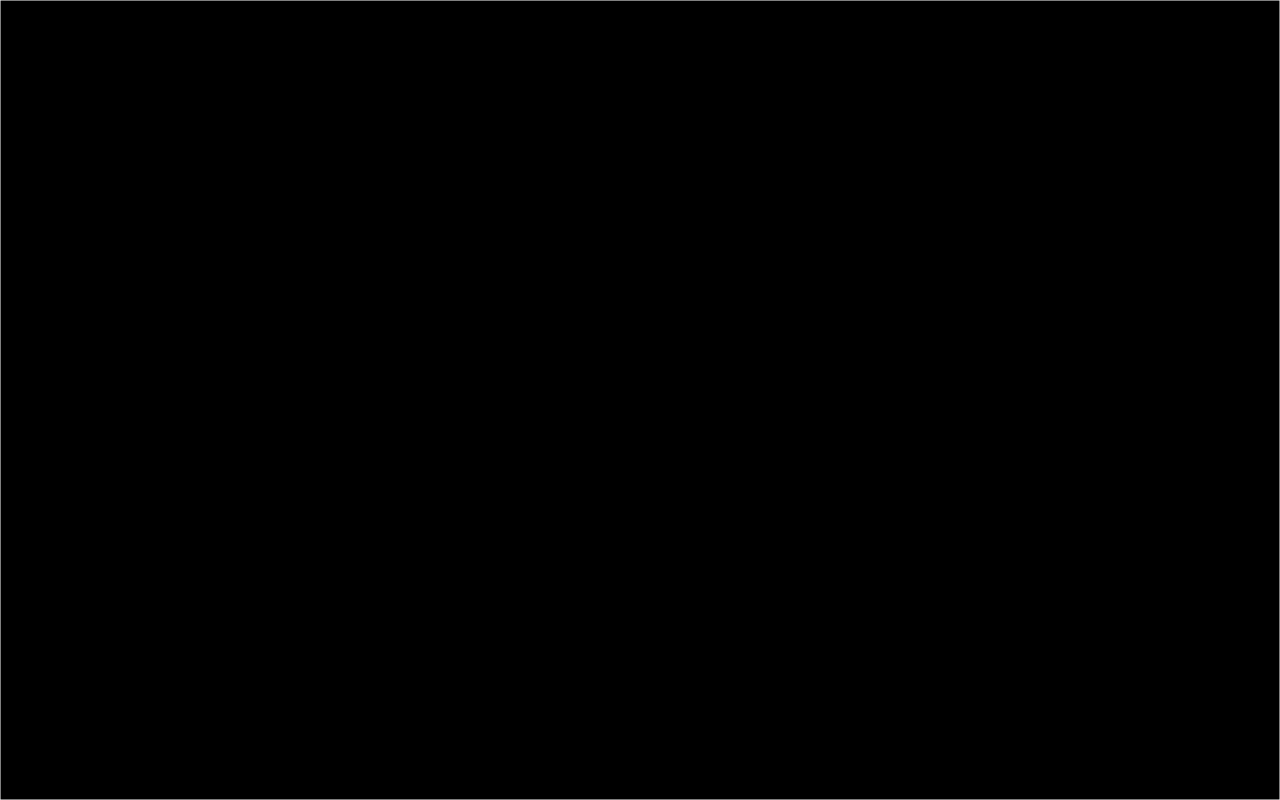
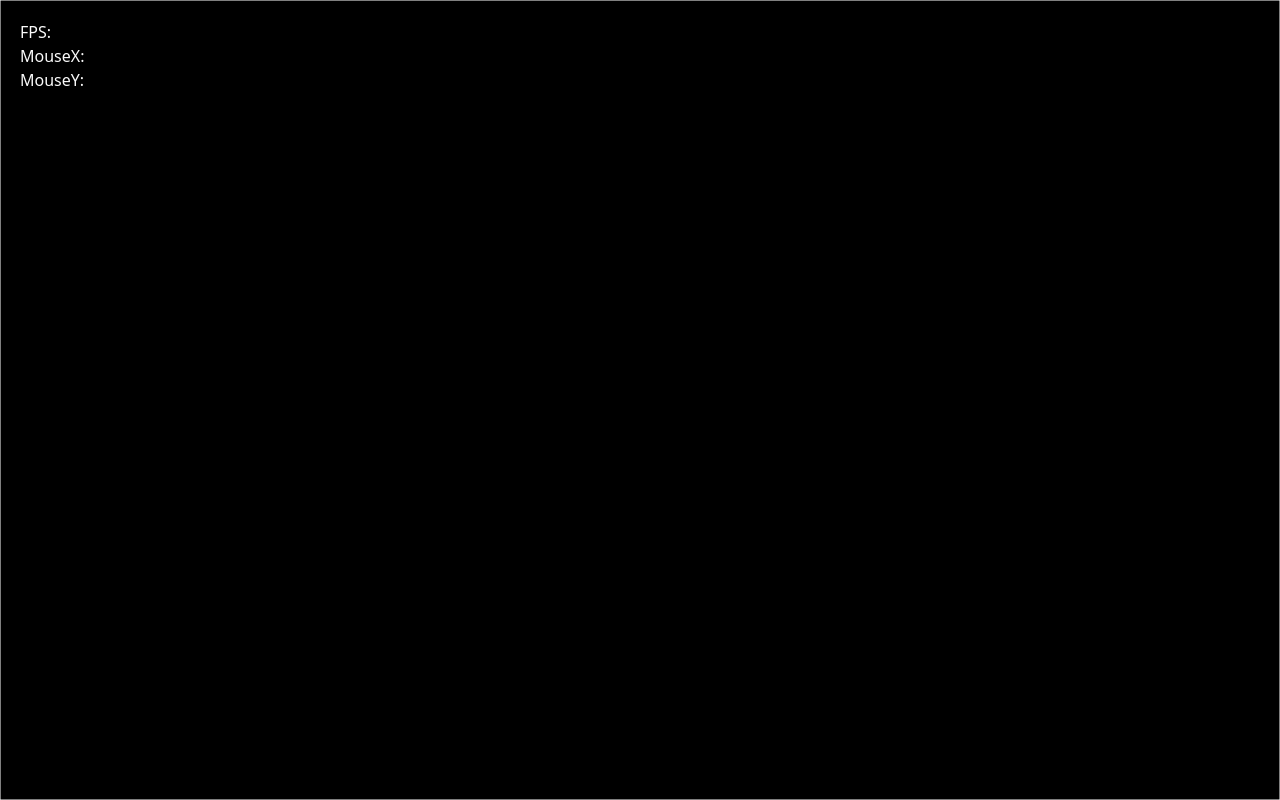
Before and after one commit to jrbarnhart/javascript-quadtree-physics, a React (Vite) app: page / in a window 1280 px wide. Built offline with nearby package versions, Linux system fonts and the light colour scheme.

Commit message:
Add HUD component

```diff
--- a/src/CanvasSim/SimCanvas.tsx
+++ b/src/CanvasSim/SimCanvas.tsx
@@ -3,6 +3,7 @@ import { ParticleInterface } from "./defs";
 import createParticle from "./createParticle";
 import animate from "./animate";
 import useWindowSize from "./useWindowSize";
+import HeadsUpDisplay from "./HUD";
 
 const SimCanvas = () => {
   const canvasRef = useRef<HTMLCanvasElement | null>(null);
@@ -71,6 +72,7 @@ const SimCanvas = () => {
   }, [animationLoop, canvasInitialized]);
 
   return (
+    <div className="relative">
       <canvas
         onClick={handleClick}
         height={windowSize.height}
@@ -78,6 +80,8 @@ const SimCanvas = () => {
         className="bg-black"
         ref={canvasRef}
       ></canvas>
+      <HeadsUpDisplay />
+    </div>
   );
 };
 
```
Lines whose indentation alone changed are shown as unchanged.
